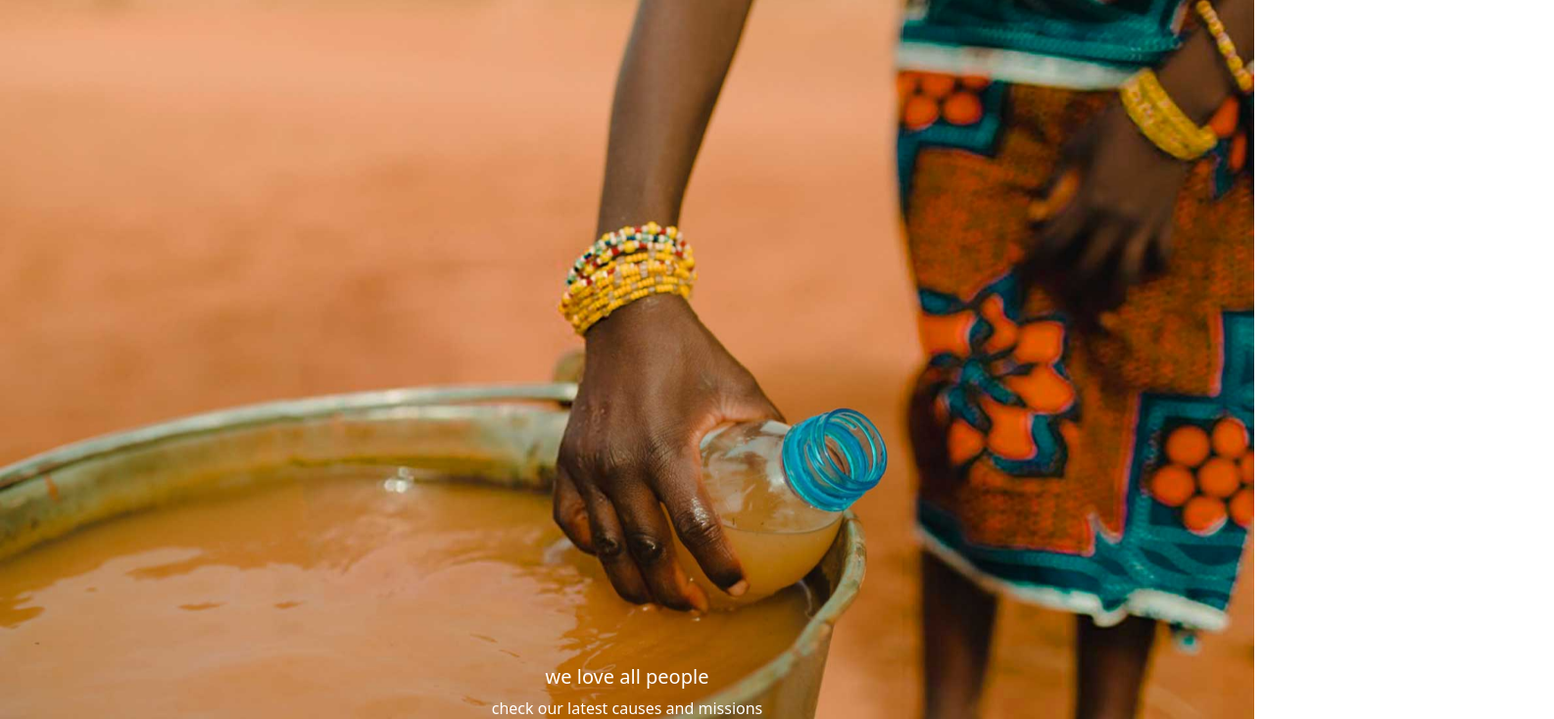
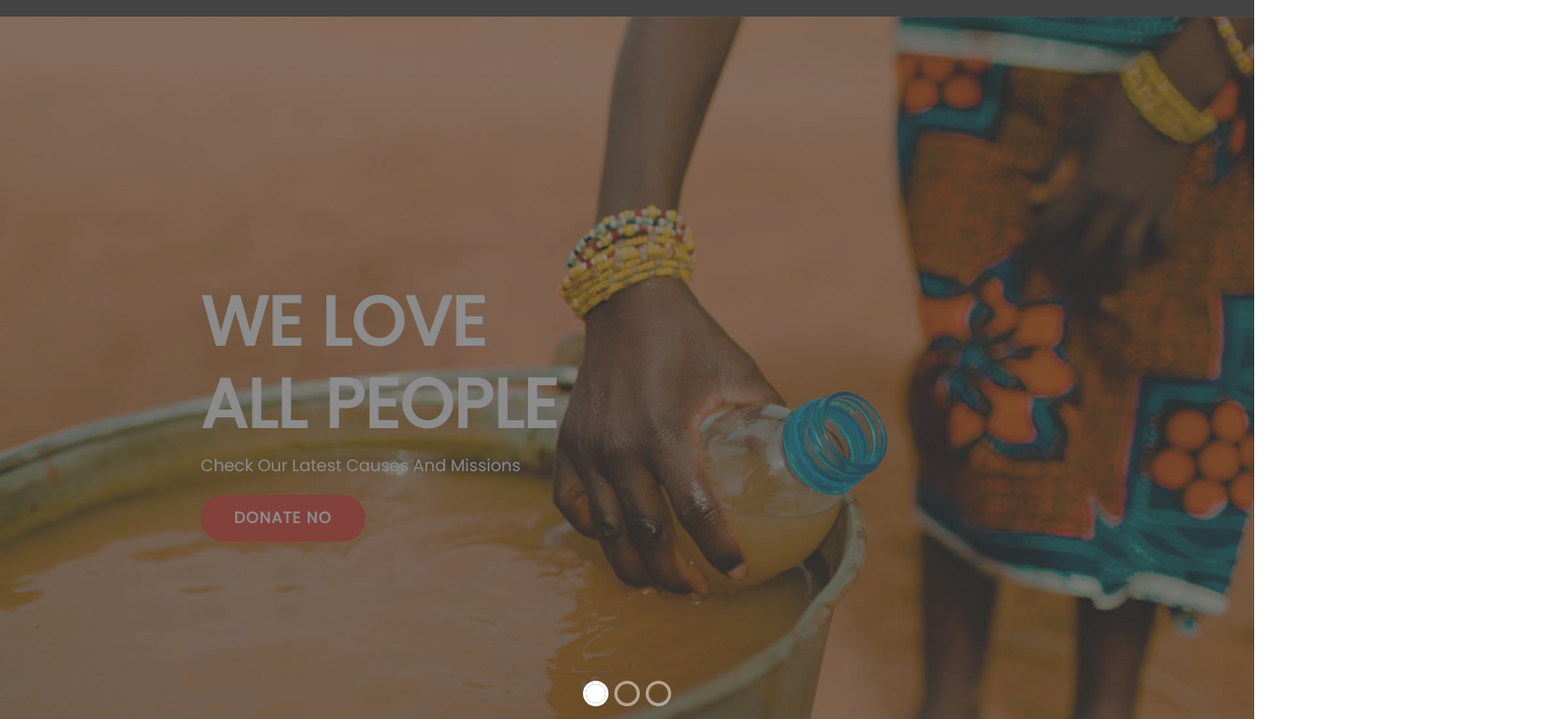
Before and after one commit to nitinsohal-4/Morphism-Food.github.io, a plain HTML site: page index.html in a window 1280 px wide. Shown: the part 138-872 px from the top of the page at 98% size, 1586 px wide, since content can reach past the window. Drawn offline with nearby package versions, Linux system fonts and the light colour scheme; a web font is replaced by a local one.

Commit message:
Update index.html

```diff
--- a/index.html
+++ b/index.html
@@ -7,7 +7,7 @@
     <title>Document</title>
     <!-- stylesheet  -->
     <link rel="stylesheet" href="css/bootstrap.min.css">
-    <link rel="stylesheet" href="css/style.css">
+    <link rel="stylesheet" href="css/stylesheet.css">
     <!-- font-awesome -->
     <link rel="stylesheet" href="https://cdnjs.cloudflare.com/ajax/libs/font-awesome/6.4.2/css/all.min.css"
         integrity="sha512-z3gLpd7yknf1YoNbCzqRKc4qyor8gaKU1qmn+CShxbuBusANI9QpRohGBreCFkKxLhei6S9CQXFEbbKuqLg0DA=="
```
